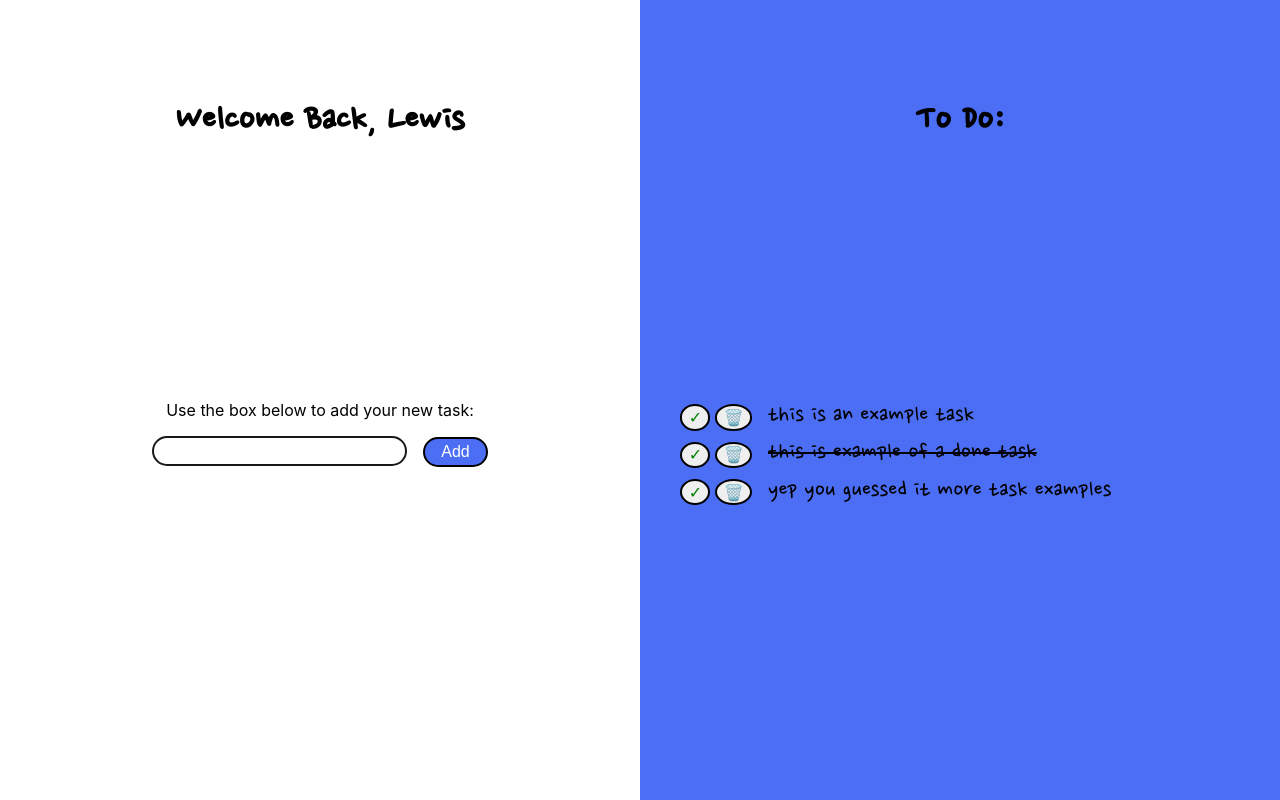
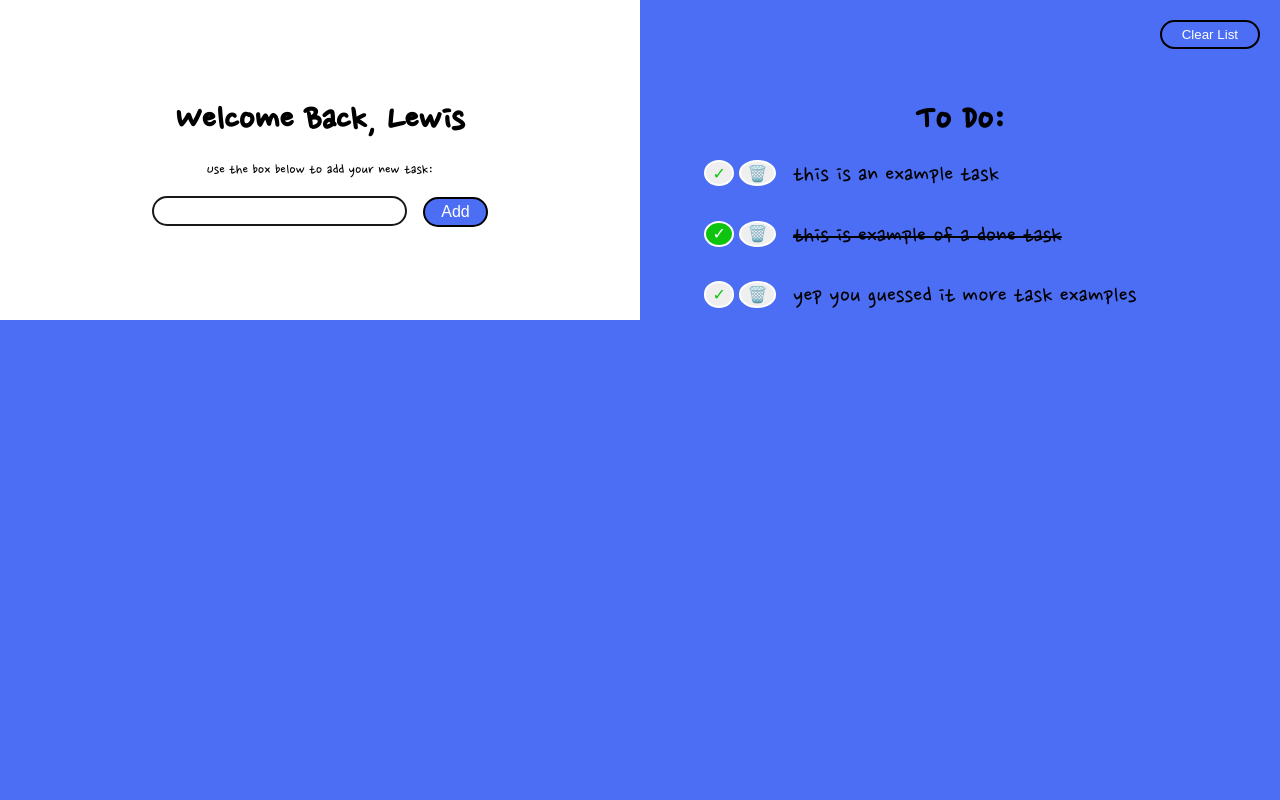
Before and after one commit to lewispricey/fe-todolist, a React (Create React App) app: page / in a window 1280 px wide. Built offline with nearby package versions, Linux system fonts and the light colour scheme.

Commit message:
adds clear button to remove all items and switches css to grid layout

```diff
--- a/public/index.html
+++ b/public/index.html
@@ -9,7 +9,7 @@
       name="description"
       content="Web site created using create-react-app"
     />
-    <title>React App</title>
+    <title>Lews ToDo's</title>
     <link rel="preconnect" href="https://fonts.googleapis.com">
     <link rel="preconnect" href="https://fonts.gstatic.com" crossorigin>
     <link href="https://fonts.googleapis.com/css2?family=Nanum+Pen+Script&display=swap" rel="stylesheet">
--- a/src/App.css
+++ b/src/App.css
@@ -1,19 +1,56 @@
 .App {
+    min-height: 100vh;
     text-align: center;
-    height: 100vh;
-    background-color: #4c6ef5
+    background-color: #4c6ef5;
+    font-family: 'Nanum Pen Script', cursive;
+}
+
+.grid-container {
+  display: grid;
+  grid-template-columns: 1fr 1fr;
+  grid-template-rows: 20% 20%;
+  grid-template-areas:
+    'top-left top-right'
+    'bottom-left bottom-right';
+}
+
+.top-left {
+  grid-area: top-left;
+  position: relative;
+  background-color: white;
+}
+
+.top-right {
+  grid-area: top-right;
+}
+
+.btm-left{
+  grid-area: bottom-left;
+  background-color: white;
+}
+
+.btm-right{
+  grid-area: bottom-right;
+}
+
+
+.task-container {
+  padding-left: 10%;
+  display: flex;
+  flex-direction: row;
 }
 
 h1 {
+  text-align: center;
+  padding-top: 15%;
   font-family: 'Nanum Pen Script', cursive;
   font-size: 2.5rem;
-  padding: 15%;
 }
 
 h2 {
   font-family: 'Nanum Pen Script', cursive;
   font-size: 2.5rem;
-  padding: 15%;
+  padding-top: 15%;
 }
 
 ul {
@@ -22,41 +59,15 @@ ul {
   list-style-type: none;
   margin: 0;
   padding: 0;
-
-
 }
 
 p {
   text-align: left;
+  padding-left: 3%;
 }
 
-.row{
-  display: flex;
-}
-
-.row-top {
-  height: 50%;
-}
-.row-bottom {
-  height: 50%;
-}
-
-.column {
-  flex: 50%;
-}
-
-.list-col-txt {
-  flex: 80%;
-}
-
-.list-col-btns {
-  flex: 20%;
-  text-align: right;
-  padding-right: 1rem;
-}
-
-.left {
-  background-color: white;
+.bottom-right {
+  grid-area: 2, 2;
 }
 
 .done {
@@ -68,17 +79,49 @@ p {
   padding: 0.1rem 0.4rem;
   border-radius: 50%;
   border-style: solid;
-  border-color: black;
+  border-color: white;
   margin-bottom: 6%;
 }
 
-.done-btn {
-  color: green;
+.done-btn--active {
+  color: white;
+  background-color: rgb(15, 196, 15);
+}
+
+.done-btn--active:hover{
+  background-color: rgb(159, 159, 159);
+}
+
+.done-btn--inactive {
+  color: rgb(15, 196, 15);
+}
+
+.done-btn--inactive:hover {
+
+  background-color: rgb(159, 159, 159);
 }
 
 .delete-btn {
-  color: red;
   margin-left: 0.3rem;
+}
+
+.clear-btn-container {
+  text-align: right;
+}
+
+.clear-btn {
+  margin: 20px 20px ;
+  padding: 5px 20px;
+  border-radius: 15px;
+  border-style: solid;
+  background-color: #4c6ef5;
+  color: white
+}
+
+.clear-btn:hover{
+  color: #4c6ef5;
+  background-color: white;
+
 }
 
 .add-btn {
@@ -93,6 +136,10 @@ p {
 
 }
 
+.add-btn:hover{
+  background-color: blue;
+}
+
 .txt-box {
   font-size: 1.2rem;
   padding: 2px;
--- a/src/App.jsx
+++ b/src/App.jsx
@@ -5,11 +5,9 @@ import TaskList from './components/Tasklist';
 
 function App() {
   return (
-    <div className="App">
-      <div className='row row-top'>
+    <div className="App grid-container">
       <Title />
       <ToDoHeading />
-      </div>
       <TaskList/>
     </div>
   );
--- a/src/components/Adder.jsx
+++ b/src/components/Adder.jsx
@@ -15,7 +15,7 @@ const Adder = ({setTasks}) => {
     }
 
     return (
-        <form onSubmit={handleClick}>
+        <form onSubmit={handleClick} className='btm-left'>
         <label htmlFor="task-box">Use the box below to add your new task:</label>
         <br></br>
         <input className="txt-box" id="task-box" type="text" onChange={handleChange} value={newTask}/>
--- /dev/null
+++ b/src/components/ClearBtn.jsx
@@ -0,0 +1,14 @@
+const ClearBtn = ({setTasks}) => {
+    const clearList = (event) => {
+        console.log("triggered")
+        setTasks([])
+    }
+
+    return(
+        <div className="top-right clear-btn-container">
+            <button onClick={(event) => clearList(event)} className="clear-btn">Clear List</button>
+        </div>
+    )
+}
+
+export default ClearBtn
--- a/src/components/Tasklist.jsx
+++ b/src/components/Tasklist.jsx
@@ -1,5 +1,6 @@
 import {useState} from 'react'
 import Adder from "./Adder";
+import ClearBtn from './ClearBtn';
 import DeleteBtn from './DeleteBtn';
 // import TaskItem from './TaskItem';
 
@@ -16,29 +17,26 @@ const TaskList = () => {
 
     const TaskItem = ({item, index}) => {
         return (
-            <>
-                <li key={item.task} className='row'>
-                    <div className='list-col-btns'>
-                        <button onClick={() => toggleDone(index)} className="list-btn done-btn">✓</button>
+            <section className='btm-right'>
+                    <li key={item.task} className='task-container'>
+                        {item.done?
+                        <button onClick={() => toggleDone(index)} className="list-btn done-btn--active">✓</button>
+                        :
+                        <button onClick={() => toggleDone(index)} className="list-btn done-btn--inactive">✓</button>
+                        }
                         <DeleteBtn setTask={setTasks} currentTask={item.task}/>
-                    </div>
-                    <div className='list-col-txt'>
                         {item.done ? <p className="done">{item.task}</p> : <p>{item.task}</p>}
-                    </div>
-                </li>
-            </>
+                    </li>
+            </section>
         )
     }
 
     return(
-        <div className='row row-bottom'>
-            <div className='column left form'>
-                <Adder setTasks={setTasks}/>
-            </div>
-            <div className='column'>
-                <ul>{tasks.map((task, index) => <TaskItem item={task} index={index}/>)}</ul>
-            </div>
-        </div>
+        <>
+            <Adder setTasks={setTasks}/>
+            <ul>{tasks.map((task, index) => <TaskItem item={task} index={index}/>)}</ul>
+            <ClearBtn setTasks={setTasks}/>
+        </>
     )
 }
 
--- a/src/components/Title.jsx
+++ b/src/components/Title.jsx
@@ -1,6 +1,6 @@
 const Title = () => {
     return (
-        <div className="column left">
+        <div className="top-left">
             <h1>Welcome Back, Lewis</h1>
         </div>
     )
--- a/src/components/Todo-heading.jsx
+++ b/src/components/Todo-heading.jsx
@@ -1,6 +1,6 @@
 const ToDoHeading = () => {
     return (
-    <div className="column">
+    <div className="top-right">
         <h2>To Do:</h2>
     </div>
     )
--- a/src/index.css
+++ b/src/index.css
@@ -3,19 +3,3 @@
   margin: 0;
   box-sizing: border-box;
 }
-
-body {
-  width: 100vw;
-  height: 100vh;
-  margin: 0;
-  font-family: -apple-system, BlinkMacSystemFont, 'Segoe UI', 'Roboto', 'Oxygen',
-    'Ubuntu', 'Cantarell', 'Fira Sans', 'Droid Sans', 'Helvetica Neue',
-    sans-serif;
-  -webkit-font-smoothing: antialiased;
-  -moz-osx-font-smoothing: grayscale;
-}
-
-code {
-  font-family: source-code-pro, Menlo, Monaco, Consolas, 'Courier New',
-    monospace;
-}
```
Also changed, not shown: 1 other file (tests, documents, lock files or other folders).
